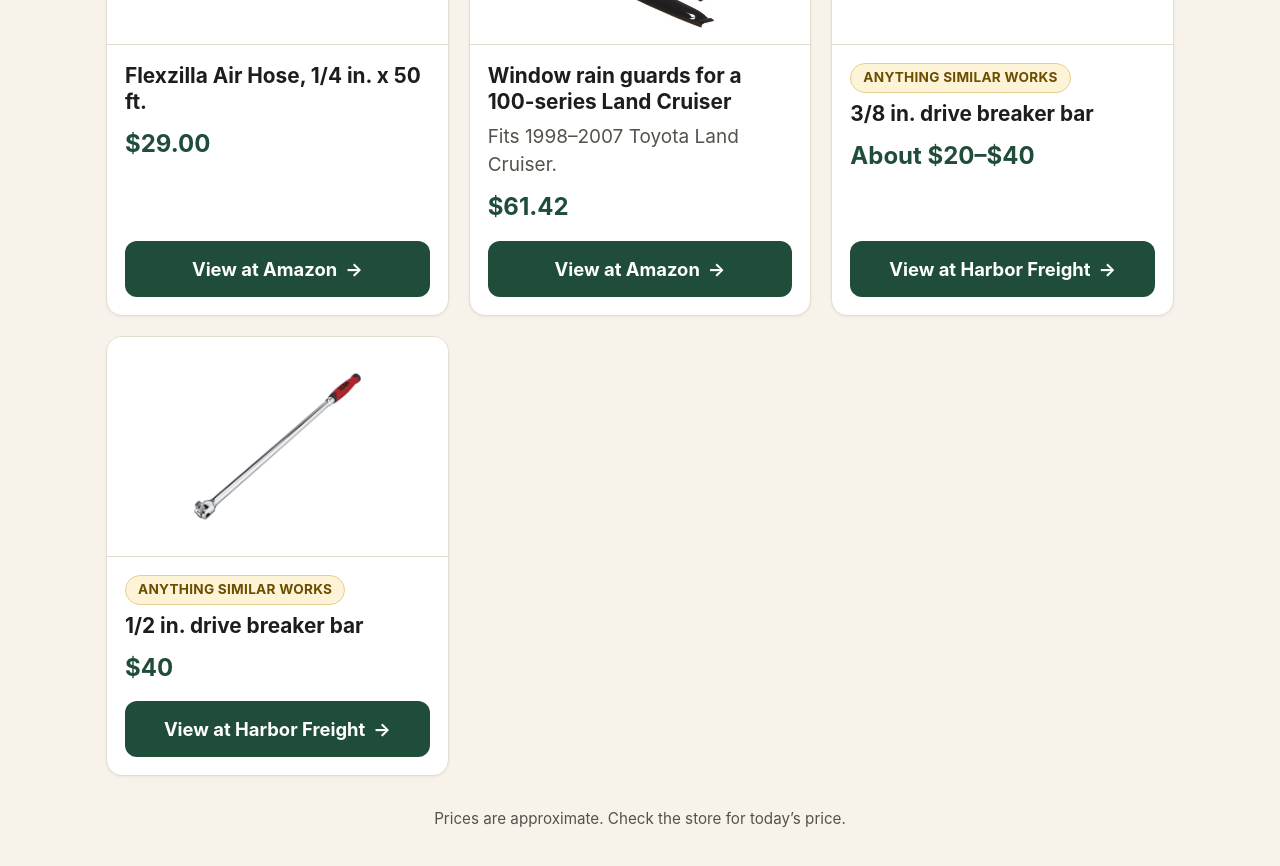
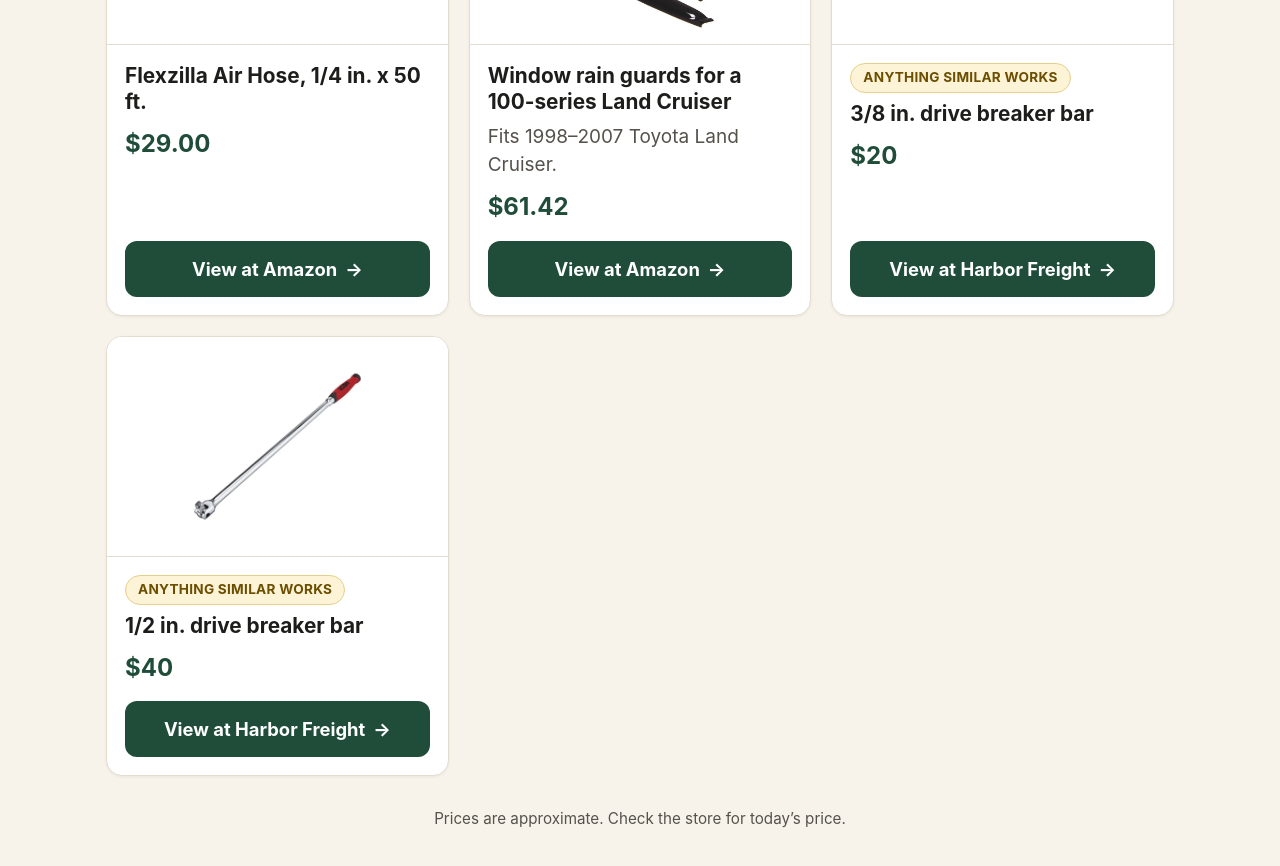
Before and after one commit to starkWebDev/christmas-list, a React (Vite) app: page / in a window 1280 px wide. Shown: the part 1840-2706 px from the top of the page. Built offline with nearby package versions, Linux system fonts and the light colour scheme.

Commit message:
Set 3/8 breaker bar price
Co-Authored-By: Claude Opus 5.5 <noreply@anthropic.com>

```diff
--- a/src/items.js
+++ b/src/items.js
@@ -96,7 +96,7 @@ export const items = [
   {
     name: '3/8 in. drive breaker bar',
     type: 'idea',
-    price: 'About $20–$40',
+    price: '$20',
     link: 'https://www.harborfreight.com/38-in-drive-18-in-ratcheting-breaker-bar-71407.html',
     image: 'breaker-bar-3-8.jpg',
   },
```
